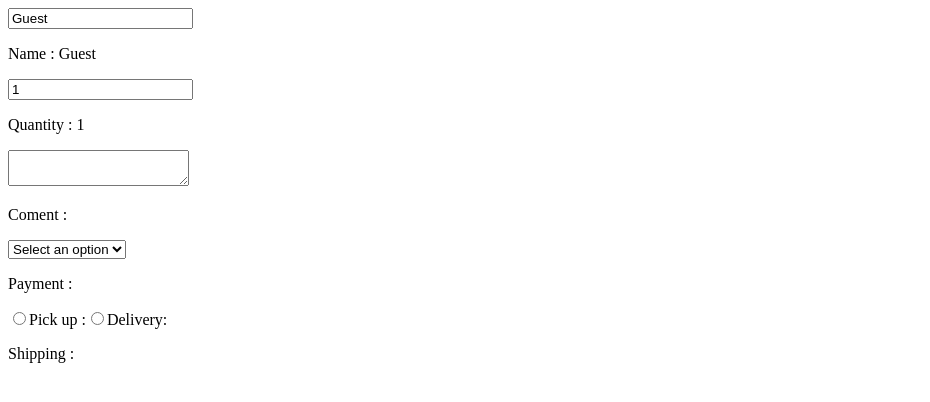
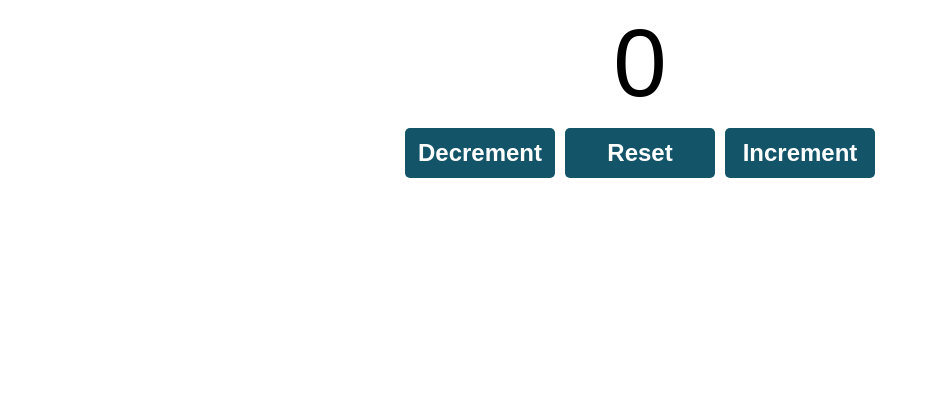
Before and after one commit to ajithr116/learningReact, a React (Vite) app in the folder learning/: page / in a window 1280 px wide. Shown: the top 402 px of the page, without its empty margins (0-930 px from the left). Built offline with nearby package versions, Linux system fonts and the light colour scheme.

Commit message:
updater function. Counter2 folder. Adding 2 increment, decremet

```diff
--- a/learning/src/App.jsx
+++ b/learning/src/App.jsx
@@ -121,18 +121,30 @@
 // }
 
 //onChange listerner----------------------------------------------------------------------
-import OnChange from './onChangeInput/onChange.jsx'
+// import OnChange from './onChangeInput/onChange.jsx'
+
+// function App() {
+
+//     return (
+//         <>
+//             <OnChange />
+//         </>
+//     );
+// }
+
+//Counter 2. updater function----------------------------------------------------------------------
+
+import Counter2 from './Counter2/Counter.jsx'
 
 function App() {
 
     return (
         <>
-            <OnChange />
+            <Counter2 />
         </>
     );
 }
 
 
 
-
 export default App
--- /dev/null
+++ b/learning/src/Counter2/Counter.jsx
@@ -0,0 +1,30 @@
+import React, {useState} from 'react';
+import Count from './count.module.css'
+
+
+function Counter(){
+    const [count, setCount] = useState(0);
+
+    const increment = ()=>{
+        setCount(prev => prev+1);
+        setCount(prev => prev+1);
+
+    }
+
+    const decrement = ()=>{
+        setCount(prev => prev-1);
+    }
+
+    const reset = ()=>{
+        setCount(0);
+    }
+
+    return (<div className={Count.counterCountiner}>
+            <p className={Count.countDisplay}>{count}</p>
+            <button className={Count.counterButton} onClick={decrement}>Decrement</button>
+            <button className={Count.counterButton} onClick={reset}>Reset</button>
+            <button className={Count.counterButton} onClick={increment}>Increment</button>
+        </div>)
+}
+
+export default Counter;
--- /dev/null
+++ b/learning/src/Counter2/count.module.css
@@ -0,0 +1,27 @@
+
+.counterCountiner{
+    text-align: center;
+    font-family: Arial, Helvetica, sans-serif;
+}
+
+.countDisplay{
+    font-size: 6em;
+    margin-top:0;
+    margin-bottom:10px;
+}
+
+.counterButton{
+    width:150px;
+    height:50px;
+    font-size:1.5em;
+    font-weight: bold;
+    margin:0px 5px;
+    color:white;
+    border:none;
+    background-color:rgb(19, 84, 105);
+    border-radius: 5px;
+    cursor:pointer;
+}
+.counterButton:hover{
+    background-color:lightblue;
+}
```
